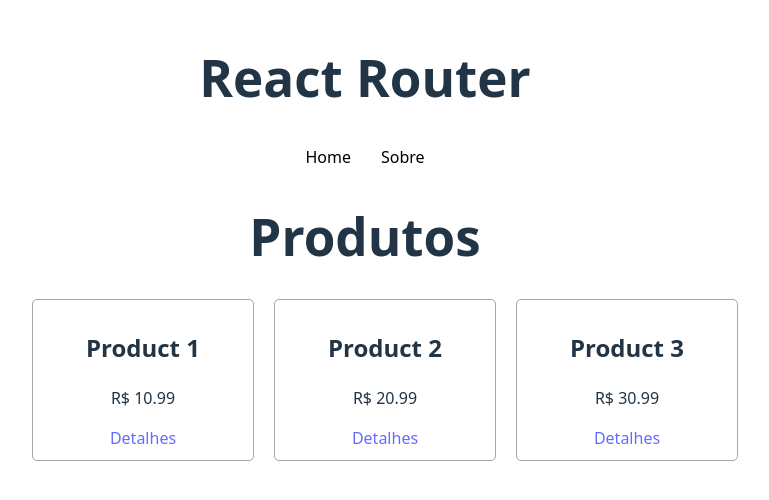
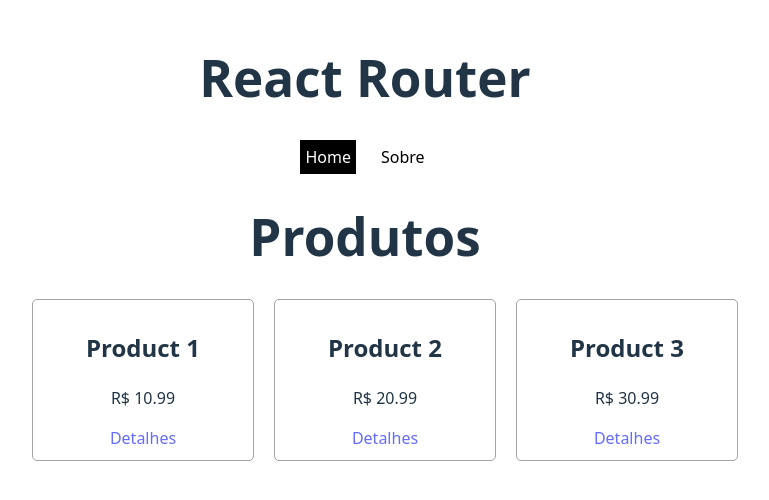
Before and after one commit to Gioomoraes/Estudos, a React (Vite) app in the folder reactrouter/: page / in a window 1280 px wide. Shown: the part 154-654 px from the top of the page, without its empty margins (275-1044 px from the left). Built offline with nearby package versions, Linux system fonts and the light colour scheme; data requests are answered from the project's data file.

Commit message:
Link ativo

```diff
--- a/reactrouter/src/components/Navbar.jsx
+++ b/reactrouter/src/components/Navbar.jsx
@@ -1,12 +1,15 @@
 import "./Navbar.css";
 
-import { Link } from "react-router-dom";
+import { Link, NavLink } from "react-router-dom";
 
 const Navbar = () => {
   return (
     <nav>
-      <Link to="/">Home</Link>
-      <Link to="/about">Sobre</Link>
+      {/* <Link to="/">Home</Link>
+      <Link to="/about">Sobre</Link> */}
+
+      <NavLink to="/">Home</NavLink>
+      <NavLink to="/about">Sobre</NavLink>
     </nav>
   );
 };
```
